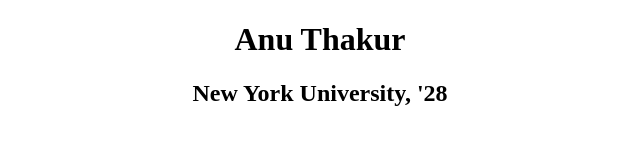
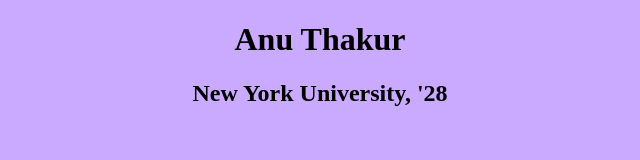
Before and after one commit to anuthakur1/anuthakur1.github.io, a plain HTML site: page index.html in a window 1280 px wide. Shown: the whole page, without its empty margins (320-960 px from the left). Drawn offline with Linux system fonts and the light colour scheme.

Commit message:
Update index.html

```diff
--- a/index.html
+++ b/index.html
@@ -3,7 +3,7 @@
 <head>
 <title>Anu Thakur</title>
 </head>
-<body>
+<body style="background-color:rgb(201, 170, 255);">
     <h1 style="text-align:center;">Anu Thakur</h1>
     <h2 style="text-align:center;">New York University, '28</h2>
 </body>
```
